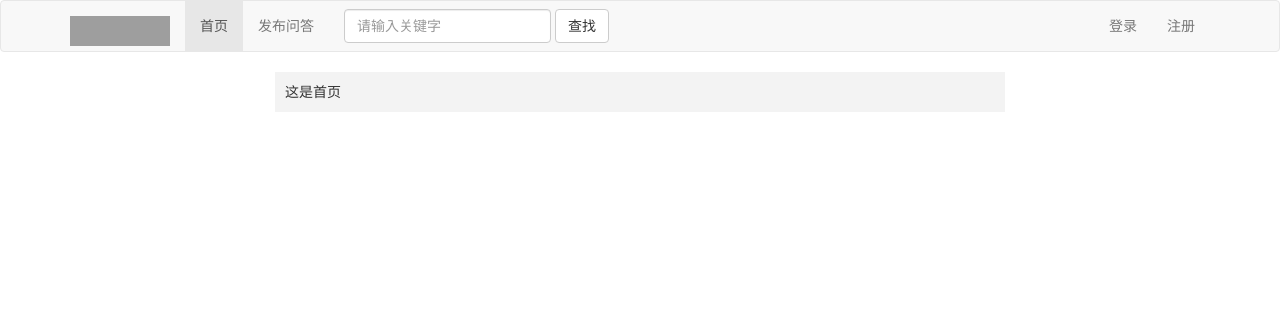
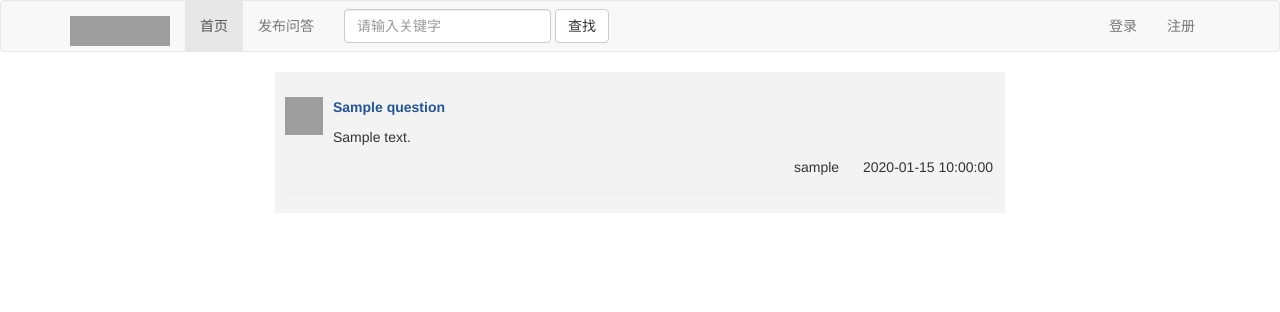
Before and after one commit to DravenZ/zlkt_damo, a Flask app: template templates/index.html in a window 1280 px wide. Shown: the top 312 px of the page. Run offline with Flask 2, Linux system fonts and the light colour scheme; the template is opened without the code that fills it: values that come from a table or form of the project are taken from there, others are empty; tables that the repository leaves empty hold one stand-in row (values such as "Sample post"); some libraries are stand-ins or nearby versions; grey boxes are pictures that could not be loaded.

Commit message:
更新项目

```diff
--- a/app.py
+++ b/app.py
@@ -1,8 +1,9 @@
 # encoding: utf-8
 from flask import Flask, render_template, request, redirect, url_for, session
 import config
-from models import User
+from models import User, Question, Answer
 from exts import db
+from decorator import login_required
 
 
 app = Flask(__name__)
@@ -12,7 +13,10 @@ db.init_app(app)
 
 @app.route('/')
 def index():
-    return render_template('index.html')
+    context = {
+        'questions': Question.query.order_by('-create_time').all()
+    }
+    return render_template('index.html', **context)
 
 
 @app.route('/login', methods=['GET', 'POST'])
@@ -61,11 +65,44 @@ def logout():
 
 
 @app.route('/question', methods=['GET', 'POST'])
+@login_required
 def question():
     if request.method == 'GET':
         return render_template('question.html')
     else:
-        pass
+        title = request.form.get('title')
+        content = request.form.get('content')
+        question = Question(title=title, content=content)
+        user_id = session.get('user_id')
+        user = User.query.filter(User.id == user_id).first()
+        question.author = user
+        db.session.add(question)
+        db.session.commit()
+        return redirect(url_for('index'))
+
+
+@app.route('/detail/<question_id>')
+def detail(question_id):
+    question_model = Question.query.filter(Question.id == question_id).first()
+
+    return render_template('detail.html', question=question_model)
+
+
+@app.route('/add_answer', methods=['POST'])
+@login_required
+def add_answer():
+    content = request.form.get('answer_content')
+    question_id = request.form.get('question_id')
+    answer = Answer(content=content)
+    user_id = session.get('user_id')
+    user = User.query.filter(User.id == user_id).first()
+    answer.author = user
+
+    question = Question.query.filter(Question.id == question_id).first()
+    answer.question = question
+    db.session.add(answer)
+    db.session.commit()
+    return redirect(url_for('detail', question_id=question_id))
 
 
 @app.context_processor
--- a/manage.py
+++ b/manage.py
@@ -4,7 +4,8 @@ from flask_script import Manager
 from flask_migrate import Migrate, MigrateCommand
 from app import app
 from exts import db
-from models import User
+# from models import User
+from models import Question, Answer
 
 
 manager = Manager(app)
--- a/static/css/index.css
+++ b/static/css/index.css
@@ -1,4 +1,40 @@
-.logo{
-    width: 100px;
-    height: 30px;
+ul.question-list-group{
+    list-style: none;
+    padding-left: 0;
 }
+
+ul.question-list-group li{
+    border-bottom: 1px solid #eee;
+    overflow: hidden;
+    padding: 15px 0;
+}
+
+.avatar-group{
+    width: 38px;
+    height: 100%;
+    float: left;
+}
+
+.avatar-group .avatar{
+    width: 38px;
+    height: 38px;
+}
+
+.question-group{
+    float: left;
+    width: 660px;
+    margin-left: 10px;
+}
+
+.question-title a{
+    color: #259;
+    font-weight: 900;
+}
+
+.question-info{
+    text-align: right;
+}
+
+.question-info .question-author{
+    margin-right: 20px;
+}
--- a/templates/base.html
+++ b/templates/base.html
@@ -34,7 +34,7 @@
         <!-- Collect the nav links, forms, and other content for toggling -->
         <div class="collapse navbar-collapse" id="bs-example-navbar-collapse-1">
           <ul class="nav navbar-nav">
-            <li class="active"><a href="#">首页 <span class="sr-only">(current)</span></a></li>
+            <li class="active"><a href="/">首页 <span class="sr-only">(current)</span></a></li>
             <li><a href="{{ url_for('question') }}">发布问答</a></li>
             <!--
             <li class="dropdown">
--- a/templates/index.html
+++ b/templates/index.html
@@ -1,4 +1,25 @@
 {% extends 'base.html' %}
 {% block title %}首页{% endblock %}
 
-{% block main %}这是首页{% endblock %}
+{% block head %}
+    <link rel="stylesheet" href="{{ url_for('static', filename='css/index.css') }}">
+{% endblock %}
+{% block main %}
+    <ul class="question-list-group">
+    {% for question in questions %}
+        <li>
+            <div class="avatar-group">
+                <img src="{{ url_for('static', filename='images/4.9.jpg') }}" alt="" class="avatar">
+            </div>
+            <div class="question-group">
+                <p class="question-title"><a href="{{ url_for('detail', question_id=question.id) }}">{{ question.title }}</a></p>
+                <p class="question-content">{{ question.content }}</p>
+                <div class="question-info">
+                    <apan class="question-author">{{ question.author.username }}</apan>
+                    <apan class="question-time">{{ question.create_time }}</apan>
+                </div>
+            </div>
+        </li>
+    {% endfor %}
+    </ul>
+{% endblock %}
```
Also changed, not shown: decorator.py (added, +14 -0 lines), migrations/versions/b1a38d5a2d66_.py (added, +36 -0 lines), migrations/versions/d715bd2101b8_.py (added, +37 -0 lines), models.py (+25 -2 lines), static/css/detail.css (added, +38 -0 lines), templates/detail.html (added, +40 -0 lines).
